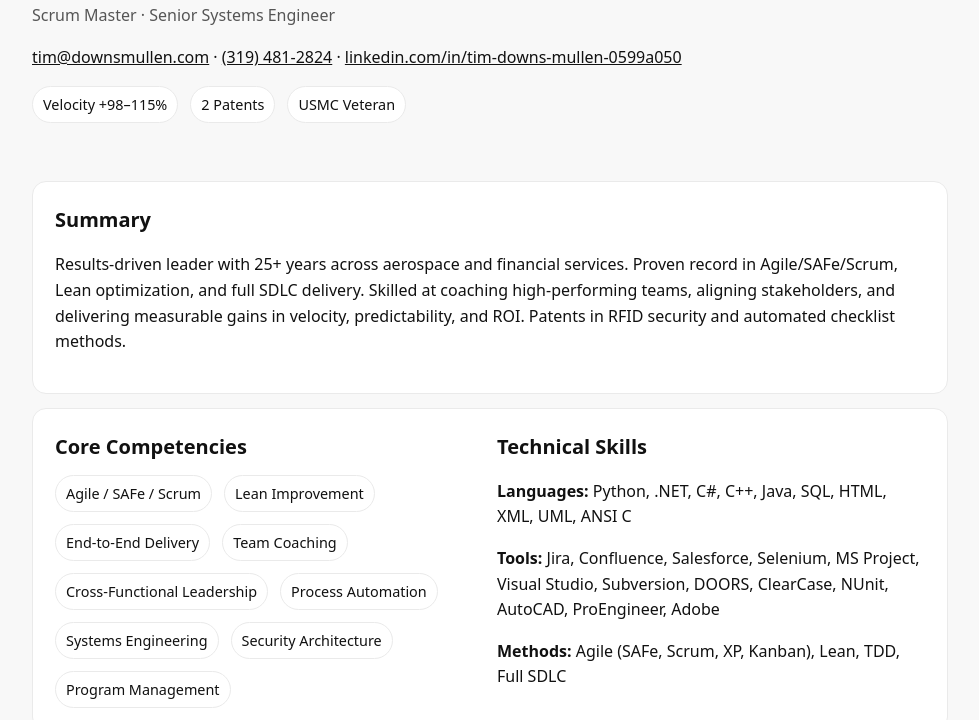
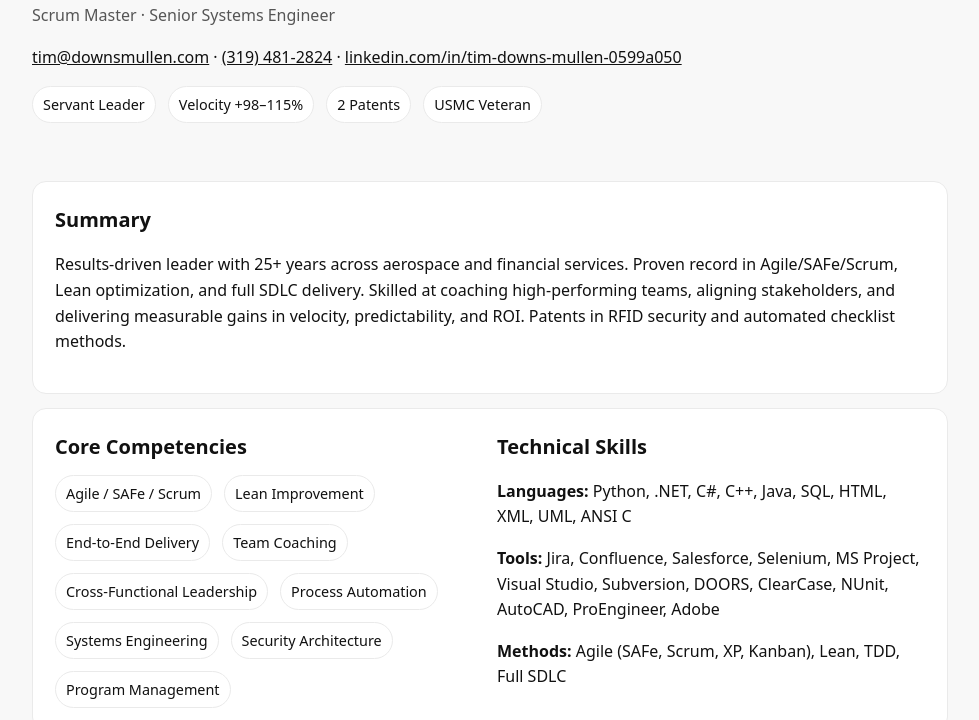
Before and after one commit to downsmullen/downsmullen.github.io, a plain HTML site: page index.html in a window 1280 px wide. Shown: the part 88-808 px from the top of the page, without its empty margins (150-1129 px from the left). Drawn offline with Linux system fonts and the light colour scheme.

Commit message:
Update index.html servant leader chip

```diff
--- a/index.html
+++ b/index.html
@@ -38,6 +38,7 @@
       <a href="https://www.linkedin.com/in/tim-downs-mullen-0599a050">linkedin.com/in/tim-downs-mullen-0599a050</a>
     </p>
     <div class="row">
+      <span class="chip">Servant Leader</span>
       <span class="chip">Velocity +98–115%</span>
       <span class="chip">2 Patents</span>
       <span class="chip">USMC Veteran</span>
```
